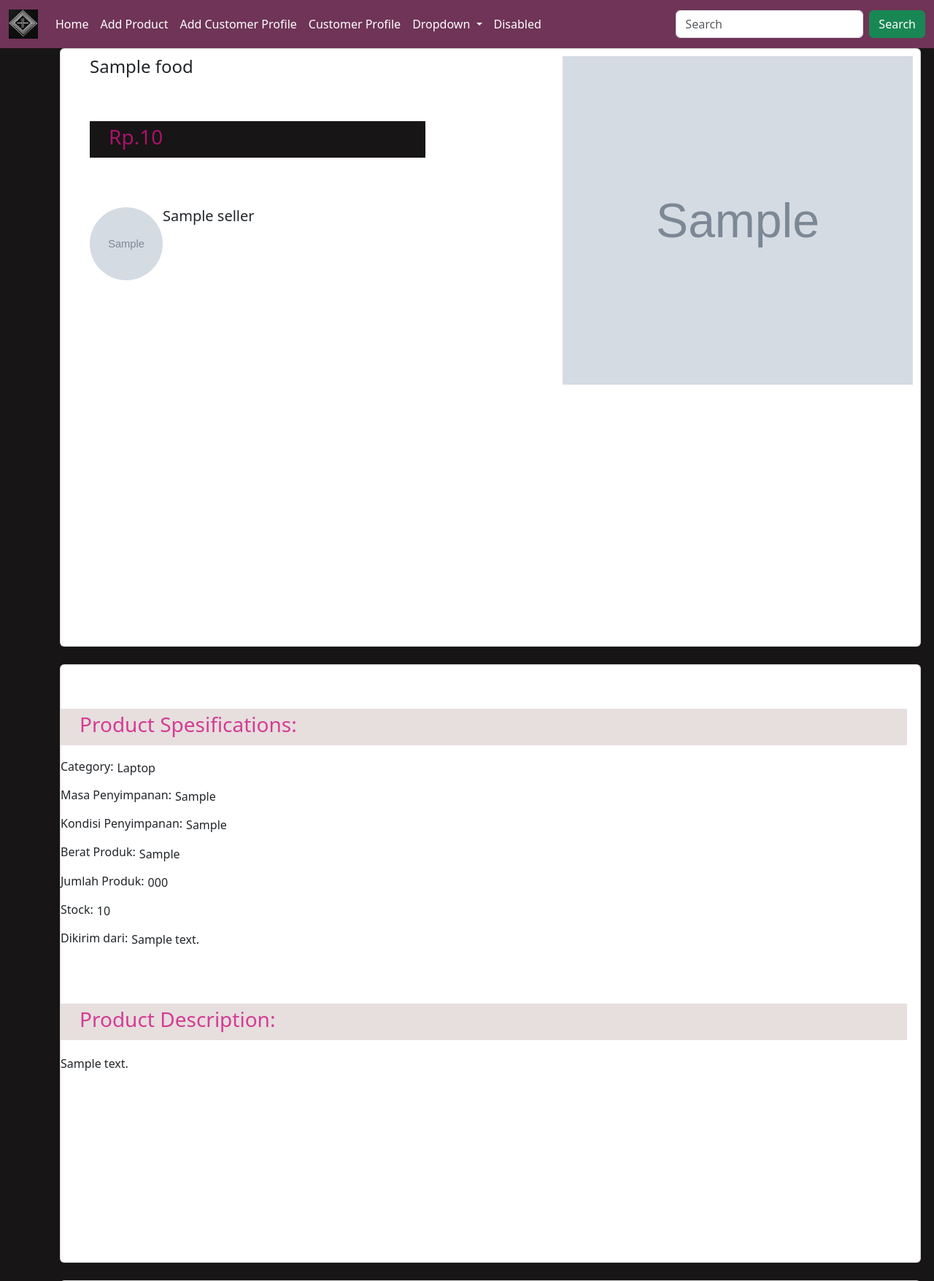
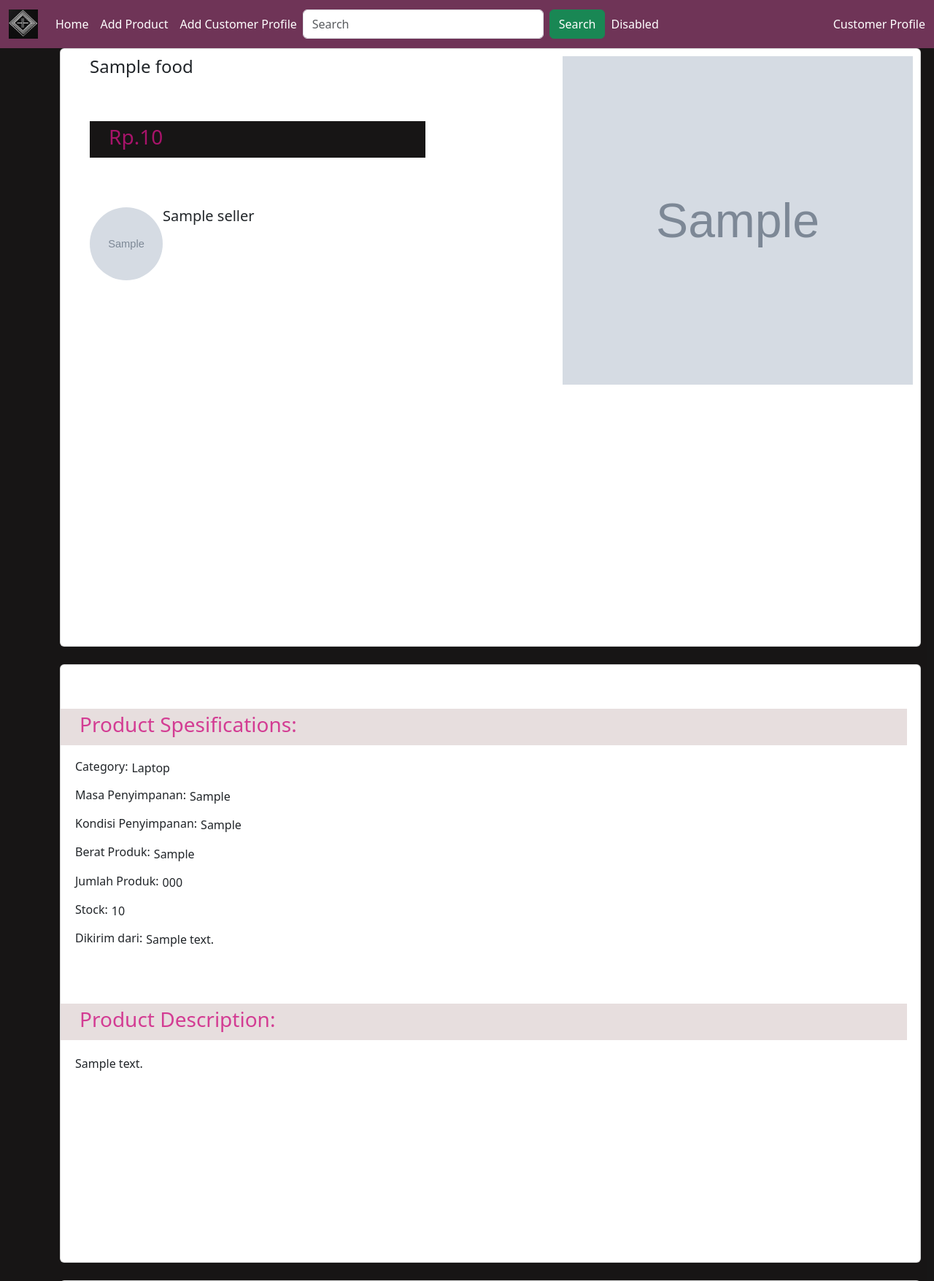
Before and after one commit to AnggiAnggiana/E-Commerce-Python-, a Django app: page /products/food/1 in a window 1280 px wide. Shown: the top 1755 px of the page at 73% size. Run offline with Django 5.2, Linux system fonts and the light colour scheme; tables that the repository leaves empty hold one stand-in row (values such as "Sample post"); grey boxes marked "Sample" are stand-in pictures.

Commit message:
feat: Implement 'search bar' feature to search product by product's name.

```diff
--- a/stores/templates/stores/navbarStyle.html
+++ b/stores/templates/stores/navbarStyle.html
@@ -18,28 +18,22 @@
                 <li class="nav-item">
                     <a class="nav-link" href="{% url 'add_customer_profile' %}" style="color: white;">Add Customer Profile</a>
                 </li>
-                <li class="nav-item">
+                <!-- <li class="nav-item">
                     <a class="nav-link" href="{% url 'customerProfile' %}" style="color: white;">Customer Profile</a>
-                </li>
-                <li class="nav-item dropdown">
-                    <a class="nav-link dropdown-toggle" href="#" role="button" data-bs-toggle="dropdown" aria-expanded="false" style="color: white;">
-                        Dropdown
-                    </a>
-                    <ul class="dropdown-menu">
-                        <li><a class="dropdown-item" href="#" style="color: white;">Action</a></li>
-                        <li><a class="dropdown-item" href="#" style="color: white;">Another action</a></li>
-                        <li><hr class="dropdown-divider"></li>
-                        <li><a class="dropdown-item" href="#" style="color: white;">Something else here</a></li>
-                    </ul>
-                </li>
+                </li> -->
+                <form class="d-flex" role="search" action="{% url 'search_results' %}" method="POST">
+                    {% csrf_token %}
+
+                    <input class="form-control me-2" type="search" placeholder="Search" aria-label="Search" name="search" style="width: 330px;">
+                    <button class="btn btn-success" type="submit">Search</button>
+                </form>
                 <li class="nav-item">
                     <a class="nav-link disabled" aria-disabled="true" style="color: white;">Disabled</a>
                 </li>
             </ul>
-            <form class="d-flex" role="search">
-                <input class="form-control me-2" type="search" placeholder="Search" aria-label="Search">
-                <button class="btn btn-success" type="submit">Search</button>
-            </form>
+            <div class="nav-item">
+                <a class="nav-link" href="{% url 'customerProfile' %}" style="color: white;">Customer Profile</a>
+            </div>
         </div>
     </div>
 </nav>
--- a/stores/templates/stores/product_add.html
+++ b/stores/templates/stores/product_add.html
@@ -183,8 +183,6 @@
                 </div>
                 <a href="{% url 'homepage' %}" class="btn btn-danger" style="margin-left: 290px; margin-right: 5px;">Cancel</a>
                 <input type="submit" value="Submit" name="food-form" class="btn btn-success">
-                <!-- <input type="submit" id="foodFormSubmitBtn" style="display: none;"> -->
-                <!-- <input type="button" id="foodFormSubmitBtn" value="Submit" name="food-form" class="btn btn-success" onclick="submitFoodForm()"> -->
             </div>
         </form>
     </div>
--- a/stores/templates/stores/product_food_list.html
+++ b/stores/templates/stores/product_food_list.html
@@ -29,31 +29,31 @@
                     <div class="card-sub-title">
                         <h3 style="padding-top: 5px; margin-left: 26px;">Product Spesifications:</h3>
                     </div>
-                    <div class="spesification-pos" style="display: flex;">
+                    <div class="spesification-pos" style="display: flex; margin-left: 20px;">
                         <h6 style="margin-right: 5px;">Category:</h6> <p style="margin-top: -1px;">{{ list_product_food.food_categories }}</p>
                     </div>
-                    <div class="spesification-pos" style="display: flex;">
+                    <div class="spesification-pos" style="display: flex; margin-left: 20px;">
                         <h6 style="margin-right: 5px;">Masa Penyimpanan:</h6> <p style="margin-top: -1px;">{{ list_product_food.storage_period }}</p>
                     </div>
-                    <div class="spesification-pos" style="display: flex;">
+                    <div class="spesification-pos" style="display: flex; margin-left: 20px;">
                         <h6 style="margin-right: 5px;">Kondisi Penyimpanan:</h6> <p style="margin-top: -1px;">{{ list_product_food.storage_condition }}</p>
                     </div>
-                    <div class="spesification-pos" style="display: flex;">
+                    <div class="spesification-pos" style="display: flex; margin-left: 20px;">
                         <h6 style="margin-right: 5px;">Berat Produk:</h6> <p>{{ list_product_food.product_weight }}</p>
                     </div>
-                    <div class="spesification-pos" style="display: flex;">
+                    <div class="spesification-pos" style="display: flex; margin-left: 20px;">
                         <h6 style="margin-right: 5px;">Jumlah Produk:</h6> <p style="margin-top: -1px;">{{ list_product_food.number_product }}</p>
                     </div>
-                    <div class="spesification-pos" style="display: flex;">
+                    <div class="spesification-pos" style="display: flex; margin-left: 20px;">
                         <h6 style="margin-right: 5px;">Stock:</h6> <p style="margin-top: -1px;">{{ list_product_food.food_stock }}</p>
                     </div>
-                    <div class="spesification-pos" style="display: flex;">
+                    <div class="spesification-pos" style="display: flex; margin-left: 20px;">
                         <h6 style="margin-right: 5px;">Dikirim dari:</h6> <p style="margin-top: -1px;">{{ list_product_food.food_seller_Address }}</p>
                     </div>
                     <div class="card-sub-title">
                         <h3 style="padding-top: 5px; margin-left: 26px;">Product Description:</h3>
                     </div>
-                    <p>{{ list_product_food.food_description }}</p>
+                    <p style="margin-left: 20px; white-space: pre-wrap;">{{ list_product_food.food_description }}</p>
                 </div><br>
                 <div class="card">
                     <div class="card-sub-title">
--- a/stores/urls.py
+++ b/stores/urls.py
@@ -11,4 +11,5 @@ urlpatterns  = [
     path('completed_customer_profile/', views.add_customer_profile, name='add_customer_profile'),
     path('user/account/profile', views.customerProfile, name='customerProfile'),
     path('add_seller_profile', views.add_seller_profile, name='add_seller_profile'),
+    path('search_result/', views.search_results, name='search_results'),
 ]
--- a/stores/views.py
+++ b/stores/views.py
@@ -157,3 +157,17 @@ def customerProfile(request):
         'form': form,
         'submitted': submitted,
     })
+
+# Search bar
+def search_results(request):
+    if request.method == "POST":
+        search = request.POST['search']
+        smartphones = Smartphone.objects.filter(name__icontains=search)
+        food = Foods.objects.filter(food_name__icontains=search)
+        return render(request, 'stores/search_result.html', {
+            'search': search,
+            'smartphones': smartphones,
+            'food': food,
+        })
+    else:
+        return render(request, 'stores/search_result.html', {})
```
Also changed, not shown: stores/templates/stores/homepage.html (+31 -2 lines), stores/templates/stores/product_smartphone_list.html (+8 -8 lines), stores/templates/stores/search_result.html (added, +74 -0 lines).
